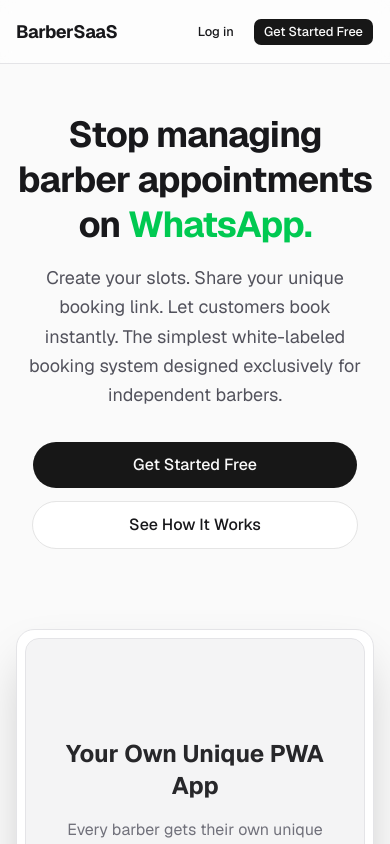
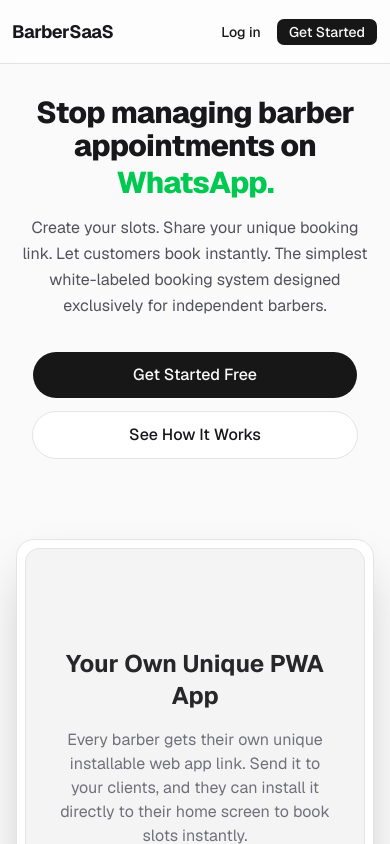
Before and after one commit to shahtarang20/barber, a Next.js app: page / in a window 390 px wide. Shown: the top 844 px of the page. Built offline with nearby package versions, Linux system fonts and the light colour scheme.

Commit message:
Fix mobile responsiveness on landing page

```diff
--- a/src/app/page.tsx
+++ b/src/app/page.tsx
@@ -5,24 +5,24 @@
   return (
     <div className="min-h-screen bg-zinc-50 dark:bg-zinc-950 text-zinc-900 dark:text-zinc-50 font-[family-name:var(--font-geist-sans)]">
       {/* Header */}
-      <header className="px-4 sm:px-6 lg:px-8 h-16 flex items-center justify-between border-b border-zinc-200 dark:border-zinc-800 bg-white/50 dark:bg-zinc-950/50 backdrop-blur-sm fixed top-0 w-full z-10">
+      <header className="px-3 sm:px-6 lg:px-8 h-16 flex items-center justify-between border-b border-zinc-200 dark:border-zinc-800 bg-white/50 dark:bg-zinc-950/50 backdrop-blur-sm fixed top-0 w-full z-10">
         <div className="font-bold text-lg sm:text-xl tracking-tight">BarberSaaS</div>
-        <nav className="flex gap-2 sm:gap-4">
+        <nav className="flex gap-1.5 sm:gap-4">
           <Link href="/login">
-            <Button variant="ghost" size="sm" className="font-medium sm:text-base">Log in</Button>
+            <Button variant="ghost" size="sm" className="font-medium text-sm sm:text-base px-2 sm:px-4">Log in</Button>
           </Link>
           <Link href="/register">
-            <Button size="sm" className="font-medium sm:text-base">Get Started Free</Button>
+            <Button size="sm" className="font-medium text-sm sm:text-base px-3 sm:px-4">Get Started</Button>
           </Link>
         </nav>
       </header>
 
       {/* Hero Section */}
-      <main className="pt-28 sm:pt-32 pb-16 px-4 sm:px-6 lg:px-8 max-w-5xl mx-auto text-center">
-        <h1 className="text-4xl sm:text-5xl md:text-6xl font-bold tracking-tight mb-4 sm:mb-6 leading-tight">
-          Stop managing barber appointments on <span className="text-green-500">WhatsApp.</span>
+      <main className="pt-24 sm:pt-32 pb-16 px-4 sm:px-6 lg:px-8 max-w-5xl mx-auto text-center">
+        <h1 className="text-3xl min-[400px]:text-4xl sm:text-5xl md:text-6xl font-extrabold tracking-tight mb-4 sm:mb-6 leading-[1.1] sm:leading-tight">
+          Stop managing barber appointments on <span className="text-green-500 block sm:inline mt-1 sm:mt-0">WhatsApp.</span>
         </h1>
-        <p className="text-lg sm:text-xl text-zinc-600 dark:text-zinc-400 max-w-2xl mx-auto mb-8 sm:mb-10 leading-relaxed px-2">
+        <p className="text-base sm:text-xl text-zinc-600 dark:text-zinc-400 max-w-2xl mx-auto mb-8 sm:mb-10 leading-relaxed sm:leading-relaxed px-1 sm:px-2">
           Create your slots. Share your unique booking link. Let customers book instantly.
           The simplest white-labeled booking system designed exclusively for independent barbers.
         </p>
```
